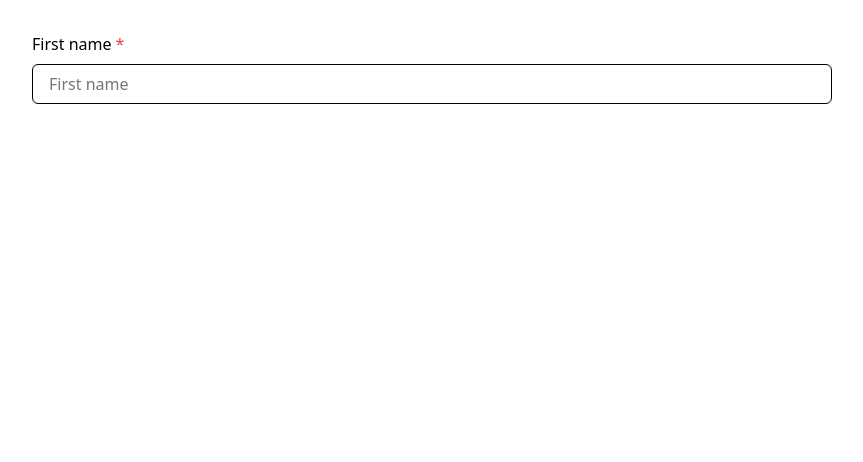
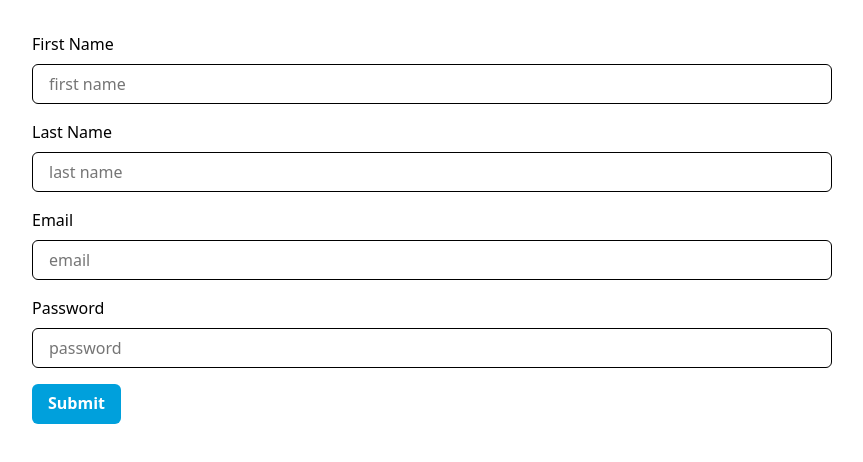
Before and after one commit to Codejar-LLC/five-o-clock-somewhere, a Next.js app in the folder public/: page /register in a window 1280 px wide. Shown: the top 462 px of the page, without its empty margins (208-1071 px from the left). Built offline with nearby package versions, Linux system fonts and the light colour scheme.

Commit message:
Fixed register screen

```diff
--- a/public/src/pages/register.tsx
+++ b/public/src/pages/register.tsx
@@ -1,29 +1,36 @@
 import React from 'react';
-import {Formik, Form} from "formik";
+import "formik";
+import {Form, Formik} from "formik";
 import {Wrapper} from "../components/Wrapper";
 import {InputField} from "../components/InputField";
 import {Box, Button, FormControl, FormLabel, Input} from "@chakra-ui/react";
 
-interface registerProps {}
+interface registerProps {
+}
 
-const Register : React.FC<registerProps> = ({}) => {
+const Register: React.FC<registerProps> = ({}) => {
     return (
         <Wrapper>
-            <Formik initialValues={{ email:"", password:""}} onSubmit={(values) => {console.log(values);}}>
-                {() => ({}) => (
+            <Formik initialValues={{email: "", password: ""}} onSubmit={(values) => {
+                        console.log(values);}}>
+                {({isSubmitting}) =>
                     <Form>
-                        <InputField name='email' label='Email'/>
+                        <InputField name='first name' label='First Name'/>
+                        <Box mt={4}>
+                            <InputField name='last name' label='Last Name'/>
+                        </Box>
+                        <Box mt={4}>
+                            <InputField name='email' label='Email'/>
+                        </Box>
                         <Box mt={4}>
                             <InputField name='password' label='Password'/>
                         </Box>
-                        <Button mt={4} type="submit">Submit</Button>
+                        <Box>
+                            <Button size="md" isLoading={isSubmitting} mt={4} type="submit" colorScheme="linkedin">Submit</Button>
+                        </Box>
                     </Form>
-                )}
+                }
             </Formik>
-            <FormControl id="first-name" isRequired>
-                <FormLabel>First name</FormLabel>
-                <Input placeholder="First name" />
-            </FormControl>
         </Wrapper>
     );
 }
```
